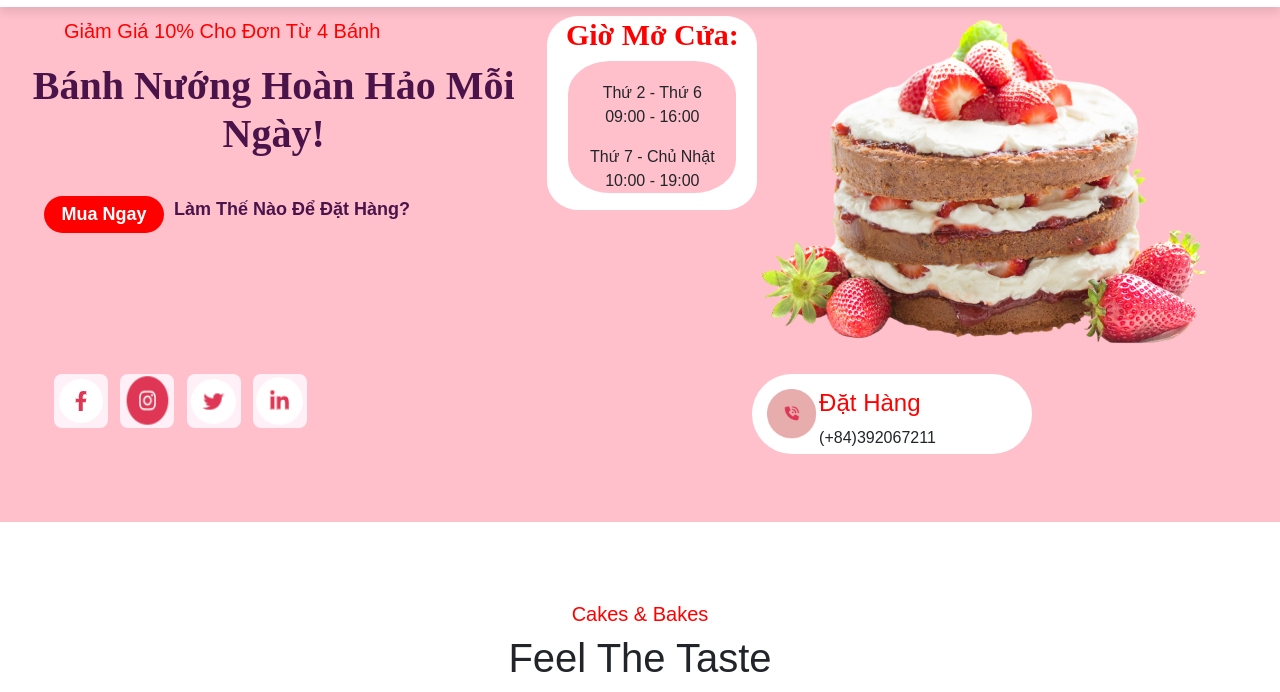
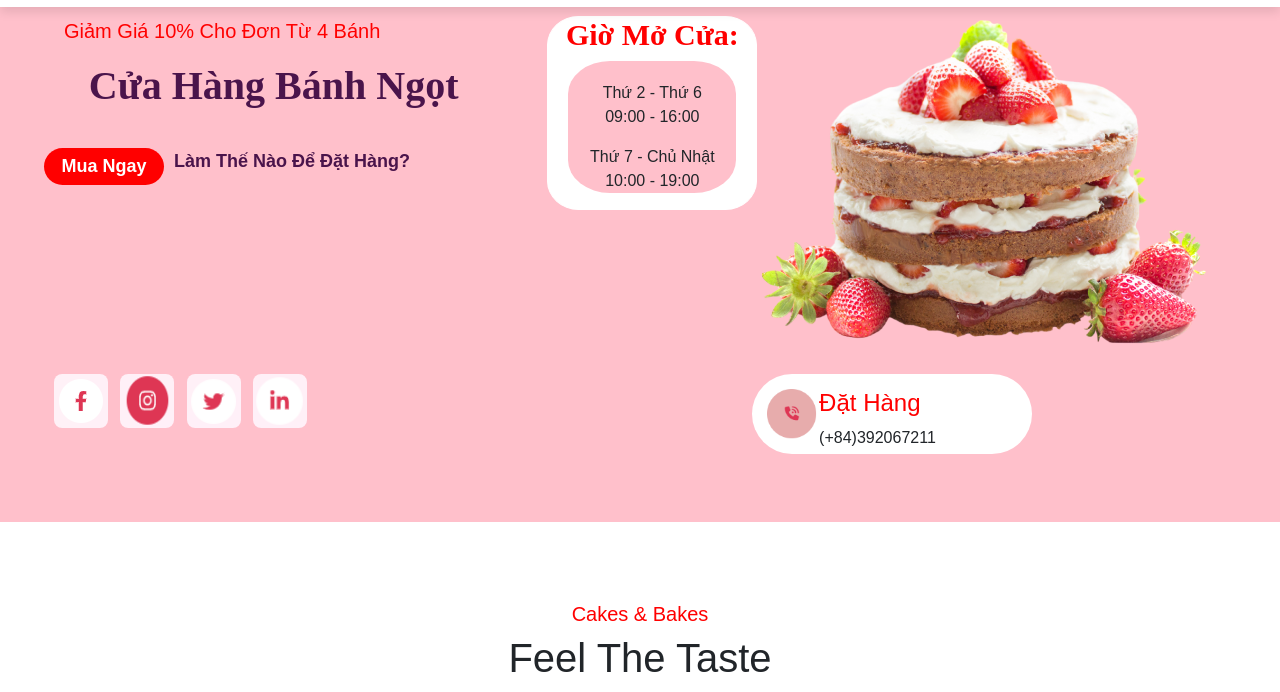
Before and after one commit to dinhtuan02/mycv, a plain HTML site: page index.html in a window 1280 px wide. Shown: the part 108-800 px from the top of the page. Drawn offline with nearby package versions, Linux system fonts and the light colour scheme.

Commit message:
change new

```diff
--- a/index.html
+++ b/index.html
@@ -3,7 +3,7 @@
 <head>
     <meta charset="UTF-8">
     <meta name="viewport" content="width=device-width, initial-scale=1.0">
-    <title>Cake Shop</title>
+    <title>Cửa hàng bánh ngọt</title>
     <!-- Bootstrap CSS -->
     <link href="https://cdn.jsdelivr.net/npm/bootstrap@5.3.0-alpha1/dist/css/bootstrap.min.css" rel="stylesheet">
     <!-- Font Awesome CSS -->
@@ -120,7 +120,7 @@
                     <div class="row">
                         <div class="col-md-5 mt-5 mb-5">
                             <p class="text_sale" style="color: red;padding-left: 40px;font-size: 20px;">Giảm giá 10% cho đơn từ 4 bánh</p>
-                            <h1 class="text" style="color:#4a144b;font-style:normal;font-weight:bold">Bánh nướng hoàn hảo mỗi ngày!</h1>
+                            <h1 class="text" style="color:#4a144b;font-style:normal;font-weight:bold">Cửa hàng bánh ngọt</h1>
                             <div class="mua_sale" style="padding-left: 20px;padding-top: 30px;">
                                 <a class="nav-link" href="shop_1.html" style="border-radius: 30px; background-color: red;color: #fff; width: 120px;padding: 5px;text-align: center;">Mua ngay</a>
                                 <a class="nav-link" href="#" style="color: #4a144b;margin-left: 10px;">Làm thế nào để đặt hàng?</a>
```
